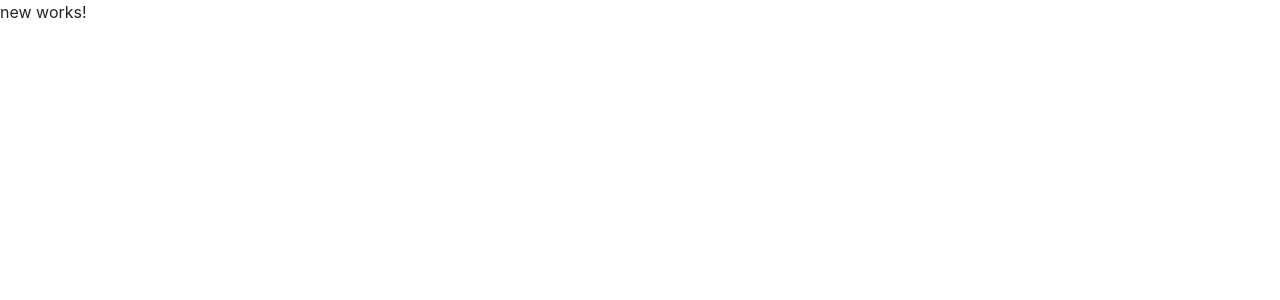
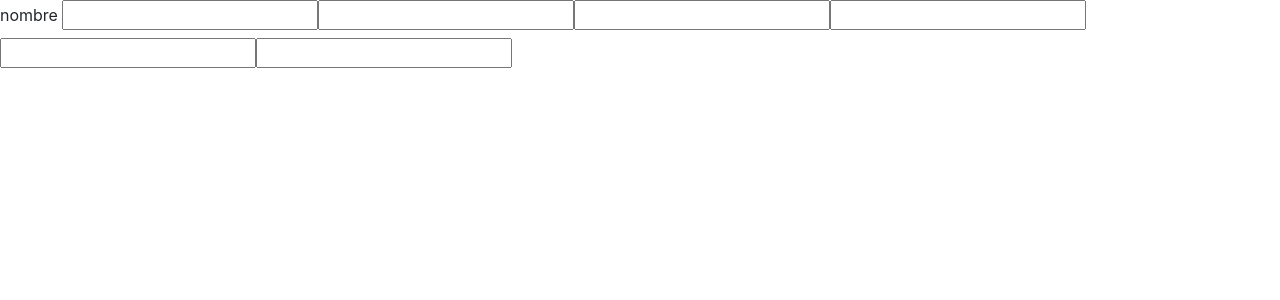
Before and after one commit to RaulTejero/blog, an Angular app in the folder blog/: page /new in a window 1280 px wide. Shown: the top 300 px of the page. Built offline with nearby package versions, Linux system fonts and the light colour scheme.

Commit message:
cambio rapido del select

```diff
--- a/blog/src/app/blog/blog.component.html
+++ b/blog/src/app/blog/blog.component.html
@@ -1,11 +1,11 @@
 <div class="nav">
-    <div class="btn-group">
-        <select type="button" class="btn btn-primary dropdown-toggle" data-toggle="dropdown" aria-haspopup="true" aria-expanded="false" (change)="change($event)" >
-            <option value="all">Todos las categorias</option>
-            <option value="fotografia">foto</option>
-            <option value="desine">desin</option>
+    <div class="form-group">
+        <select class="form-control" id="exampleFormControlSelect1" (change)="change($event)" >
+          <option value="all">Todas las categorias</option>
+          <option  value="fotografia">Fotografia</option>
+          <option  value="desine">Diseño</option>
         </select>
-    </div>
+      </div>
     <div class="add">
         <button type="button" class="btn btn-primary rounded-2">Nuevo post</button>
     </div>
--- a/blog/src/app/new/new.component.html
+++ b/blog/src/app/new/new.component.html
@@ -1 +1,20 @@
-<p>new works!</p>
+<form>
+    <label for=""> nombre
+        <input type="text">
+    </label>
+    <label for="">
+        <input type="text">
+    </label>
+    <label for="">
+        <input type="text">
+    </label>
+    <label for="">
+        <input type="text">
+    </label>
+    <label for="">
+        <input type="text">
+    </label>
+    <label for="">
+        <input type="text">
+    </label>
+</form>
```
